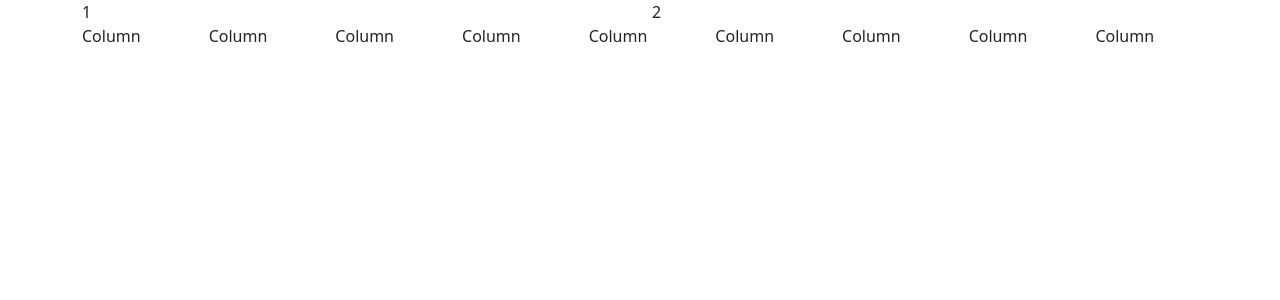
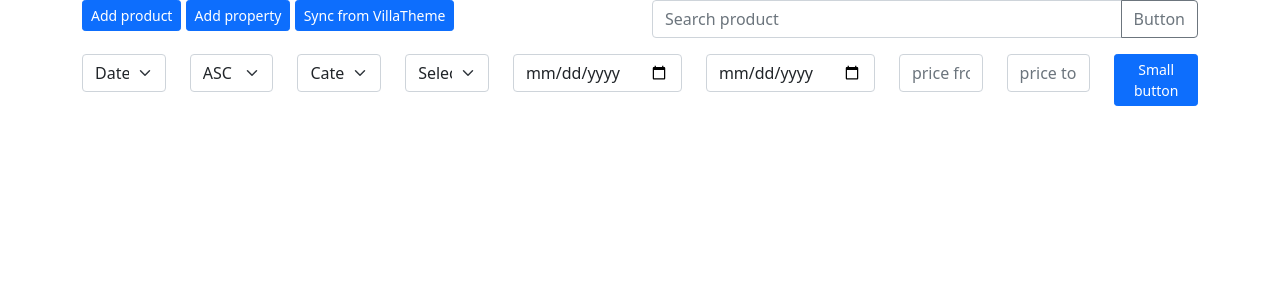
Before and after one commit to Khanhnnguyend/PHP_1, a PHP site: page /product.php in a window 1280 px wide. Shown: the top 300 px of the page. Run offline with PHP 8.4, Linux system fonts and the light colour scheme.

Commit message:
html filter

```diff
--- a/product.php
+++ b/product.php
@@ -1,35 +1,100 @@
 <!DOCTYPE html>
 <html lang="en">
+
 <head>
     <meta charset="UTF-8">
     <meta name="viewport" content="width=device-width, initial-scale=1.0">
-    <link href="https://cdn.jsdelivr.net/npm/bootstrap@5.0.2/dist/css/bootstrap.min.css" rel="stylesheet" integrity="sha384-EVSTQN3/azprG1Anm3QDgpJLIm9Nao0Yz1ztcQTwFspd3yD65VohhpuuCOmLASjC" crossorigin="anonymous">
+    <link href="https://cdn.jsdelivr.net/npm/bootstrap@5.0.2/dist/css/bootstrap.min.css" rel="stylesheet"
+        integrity="sha384-EVSTQN3/azprG1Anm3QDgpJLIm9Nao0Yz1ztcQTwFspd3yD65VohhpuuCOmLASjC" crossorigin="anonymous">
     <link rel="stylesheet" href="https://cdnjs.cloudflare.com/ajax/libs/font-awesome/6.5.0/css/all.min.css">
     <title>Product</title>
 </head>
+
 <body>
-        <div class="container">
-            <div class="row">
-                <div class="col">1</div>
-                <div class="col">2</div>
+    <div class="container">
+        <div class="row">
+            <div class="col">
+                <button type="button" class="btn btn-primary btn-sm">Add product</button>
+                <button type="button" class="btn btn-primary btn-sm">Add property</button>
+                <button type="button" class="btn btn-primary btn-sm">Sync from VillaTheme</button>
             </div>
-            <div class="row">
+            <div class="col">
+                <div class="input-group mb-3">
+                    <input type="text" class="form-control" placeholder="Search product"
+                        aria-label="Recipient's username" aria-describedby="button-addon2">
+                    <button class="btn btn-outline-secondary" type="button" id="button-addon2">Button</button>
+                </div>
+            </div>
+        </div>
+        <div class="row">
 
-    <div class="col">Column</div>
-    <div class="col">Column</div>
-    <div class="col">Column</div>
-    <div class="col">Column</div>
-    <div class="col">Column</div>
+            <div class="col">
 
-    <div class="col">Column</div>
-    <div class="col">Column</div>
-    <div class="col">Column</div>
-    <div class="col">Column</div>
+                <select class="form-select" id="" >
+                    <option selected>Date</option>
+                    <option value="1">One</option>
+                    <option value="2">Two</option>
+                    <option value="3">Three</option>
+                </select>
 
             </div>
-        </div>
+
+            <div class="col">
+
+                <select class="form-select" id="" >
+                    <option selected>ASC</option>
+                    <option value="1">DESC</option>
+
+                </select>
+
+            </div>
+
+            <div class="col">
+
+                <select class="form-select" id="" >
+                    <option selected>Category</option>
+                    <option value="1">One</option>
+
+                </select>
+
+            </div>
+
+            <div class="col">
+
+                <select class="form-select" id="" >
+                    <option selected>Select tag</option>
+                    <option value="1">One</option>
+
+                </select>
 
 
-        <script src="https://cdn.jsdelivr.net/npm/bootstrap@5.0.2/dist/js/bootstrap.bundle.min.js" integrity="sha384-MrcW6ZMFYlzcLA8Nl+NtUVF0sA7MsXsP1UyJoMp4YLEuNSfAP+JcXn/tWtIaxVXM" crossorigin="anonymous"></script>
+            </div>
+            <div class="col">
+
+                <input type="date" id="" class="form-control" >
+
+            </div>
+
+            <div class="col">
+            <input type="date" id="" class="form-control" >
+            </div>
+            <div class="col">
+            <input type="text" id="" class="form-control" placeholder="price from">
+            </div>
+            <div class="col">
+            <input type="text" id="" class="form-control" placeholder="price to">
+            </div>
+            <div class="col">
+            <button type="button" class="btn btn-primary btn-sm">Small button</button>
+            </div>
+
+        </div>
+    </div>
+
+
+    <script src="https://cdn.jsdelivr.net/npm/bootstrap@5.0.2/dist/js/bootstrap.bundle.min.js"
+        integrity="sha384-MrcW6ZMFYlzcLA8Nl+NtUVF0sA7MsXsP1UyJoMp4YLEuNSfAP+JcXn/tWtIaxVXM"
+        crossorigin="anonymous"></script>
 </body>
+
 </html>
```
